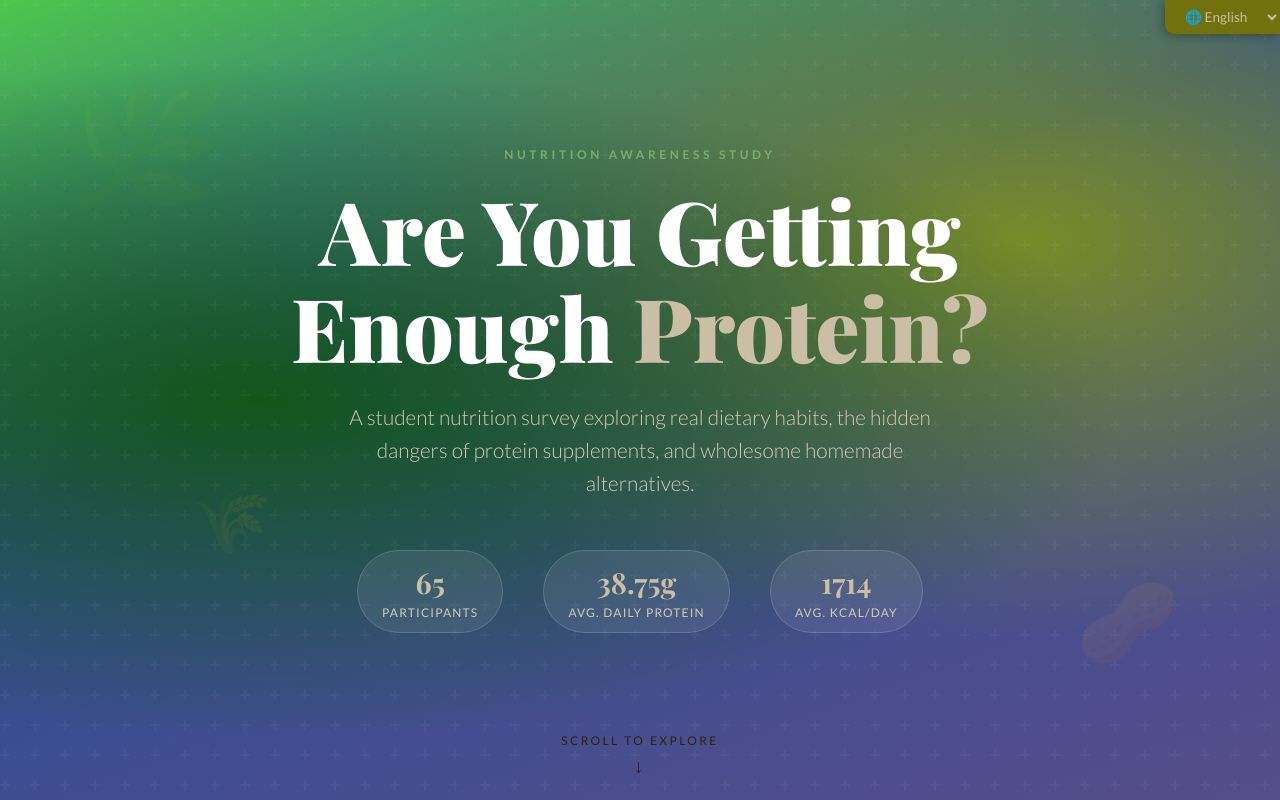
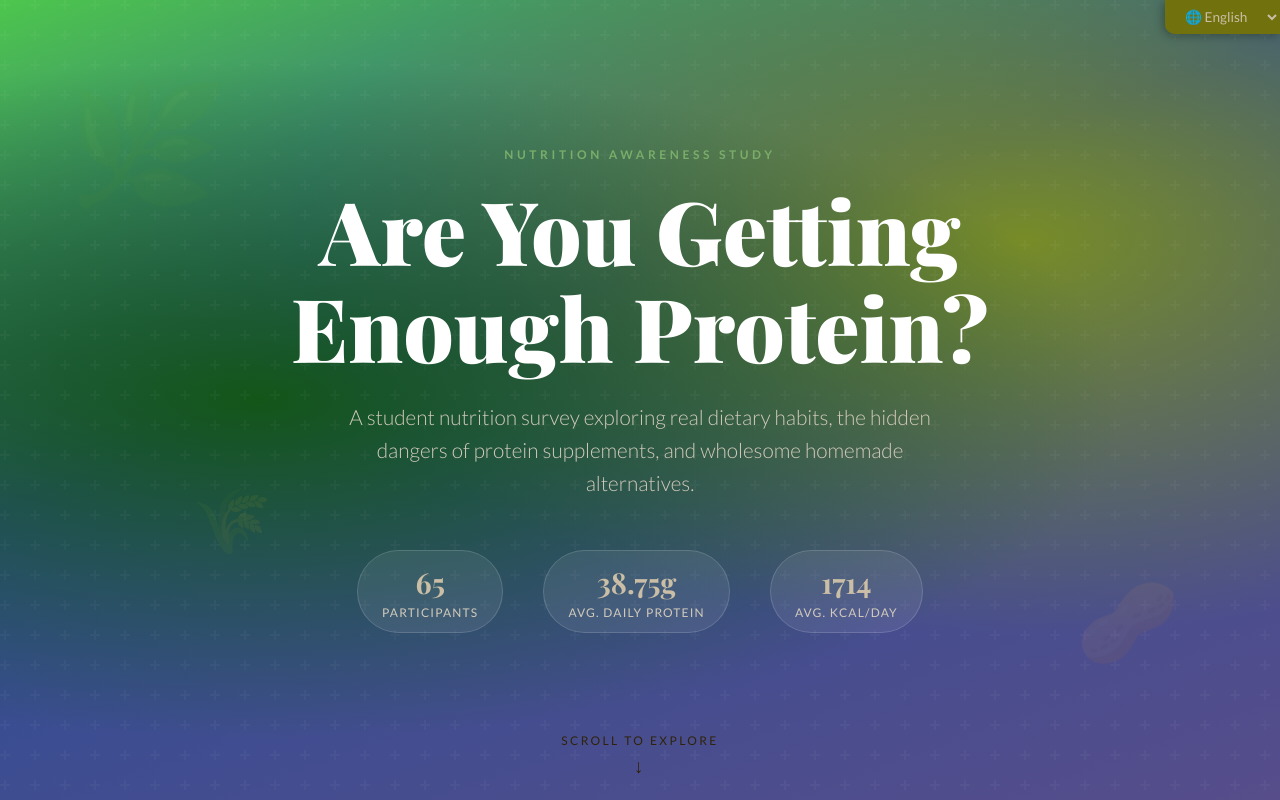
Before and after one commit to Nucleo69/My-qr, a plain HTML site: page index.html in a window 1280 px wide. Shown: the top 800 px of the page. Drawn offline with nearby package versions, Linux system fonts and the light colour scheme.

Commit message:
Change hero heading color to white

```diff
--- a/index.html
+++ b/index.html
@@ -118,7 +118,7 @@
     animation: fadeUp 0.8s 0.2s ease both;
   }
 
-  #hero h1 span { color: var(--accent-light); }
+  #hero h1 span { color: var(--white); }
 
   .hero-sub {
     font-size: clamp(1rem, 2.5vw, 1.3rem);
```
